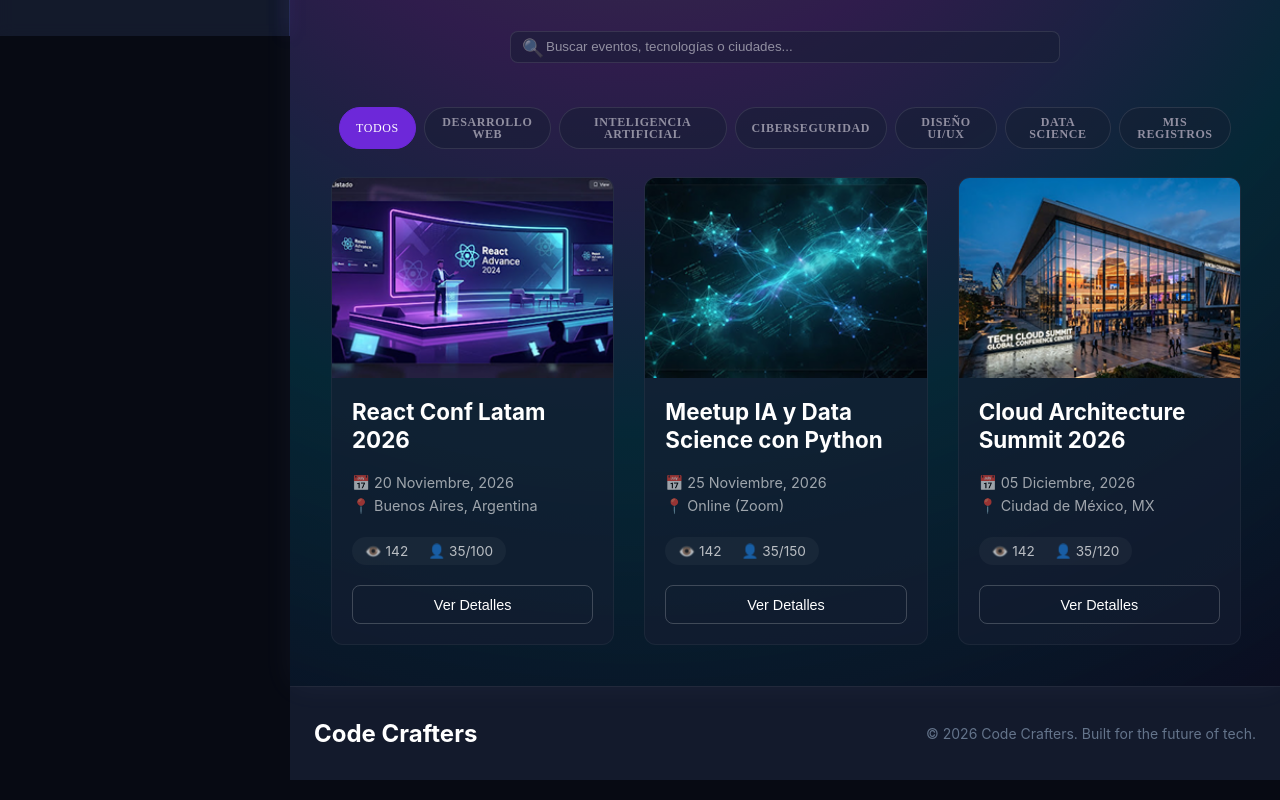
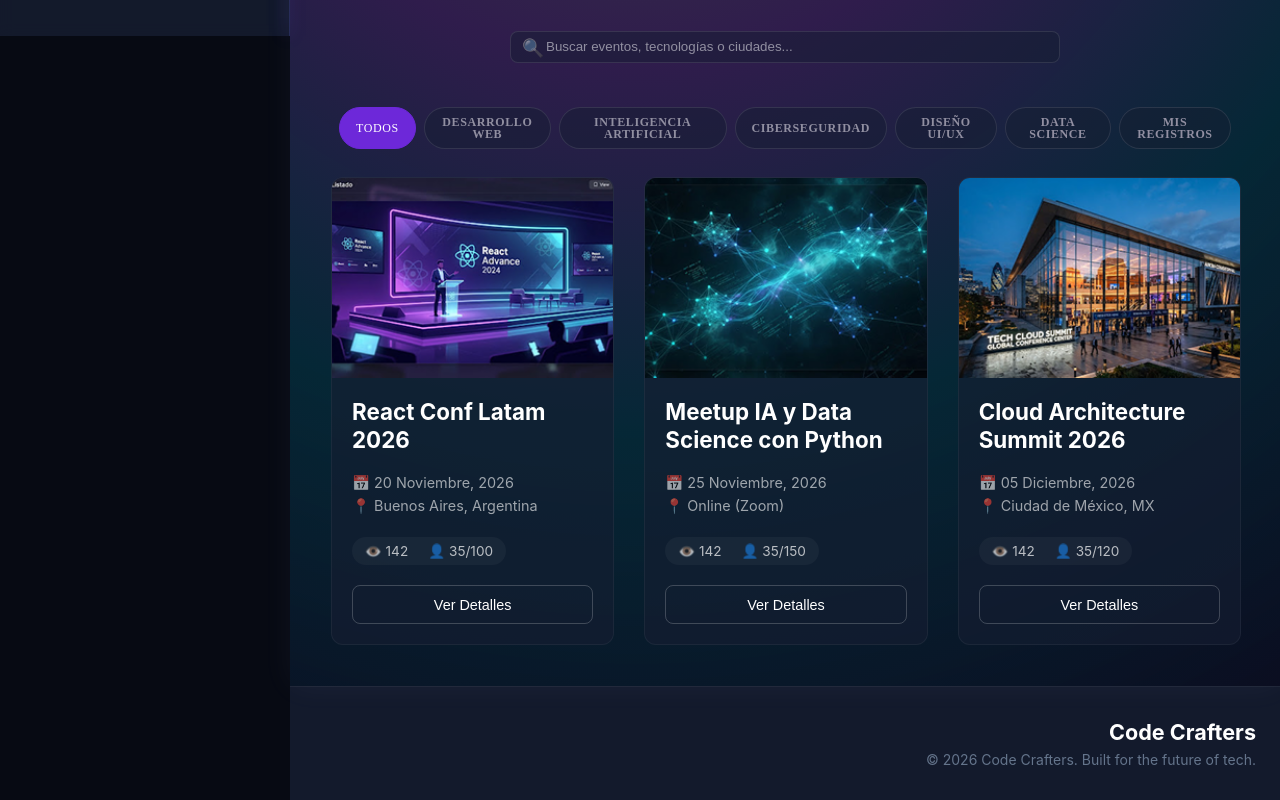
Before and after one commit to SiuzannaVach/code-crafters-frontend, a React (Vite) app: page /home in a window 1280 px wide. Shown: the part 764-1564 px from the top of the page. Built offline with nearby package versions, Linux system fonts and the light colour scheme.

Commit message:
style: align footer text layout to the bottom right corner for desktop screens

```diff
--- a/src/components/Footer/Footer.module.scss
+++ b/src/components/Footer/Footer.module.scss
@@ -1,5 +1,4 @@
 @use '../../styles/global.module.scss' as *;
-
 
 .footer {
   width: 100%;
@@ -11,17 +10,17 @@
 
   &__container {
     max-width: 1200px;
-    margin: 0 auto;
+    margin: 0 0 0 auto;
     display: flex;
     flex-direction: column;
-    align-items: center;
+    align-items: flex-end;
     justify-content: center;
-    gap: 0.5rem;
-    text-align: center;
+    gap: 0.35rem;
+    text-align: right;
   }
 
   &__brand {
-    font-size: 1.5rem;
+    font-size: 1.35rem;
     font-weight: 700;
     color: $text-main;
     margin: 0;
@@ -33,11 +32,11 @@
     margin: 0;
   }
 
-  @media (min-width: 769px) {
+   @media (max-width: 768px) {
     &__container {
-      flex-direction: row;
-      justify-content: space-between;
-      text-align: left;
+      margin: 0 auto;
+      align-items: center;
+      text-align: center;
     }
   }
 }
```
